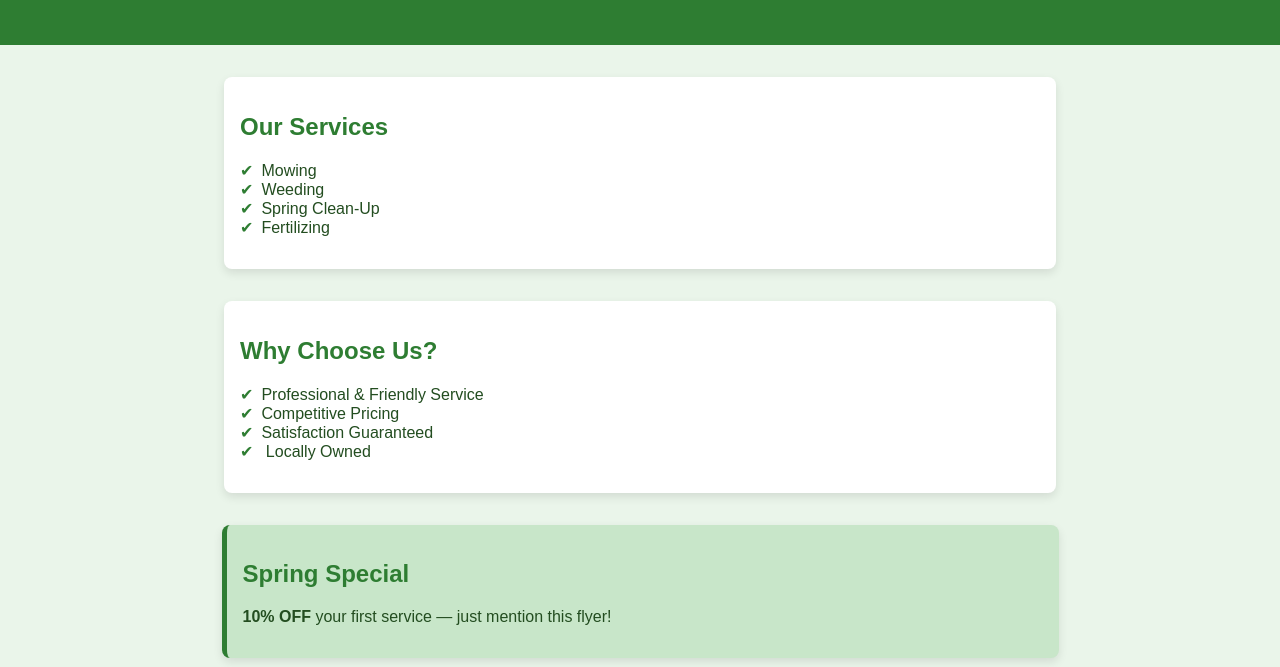
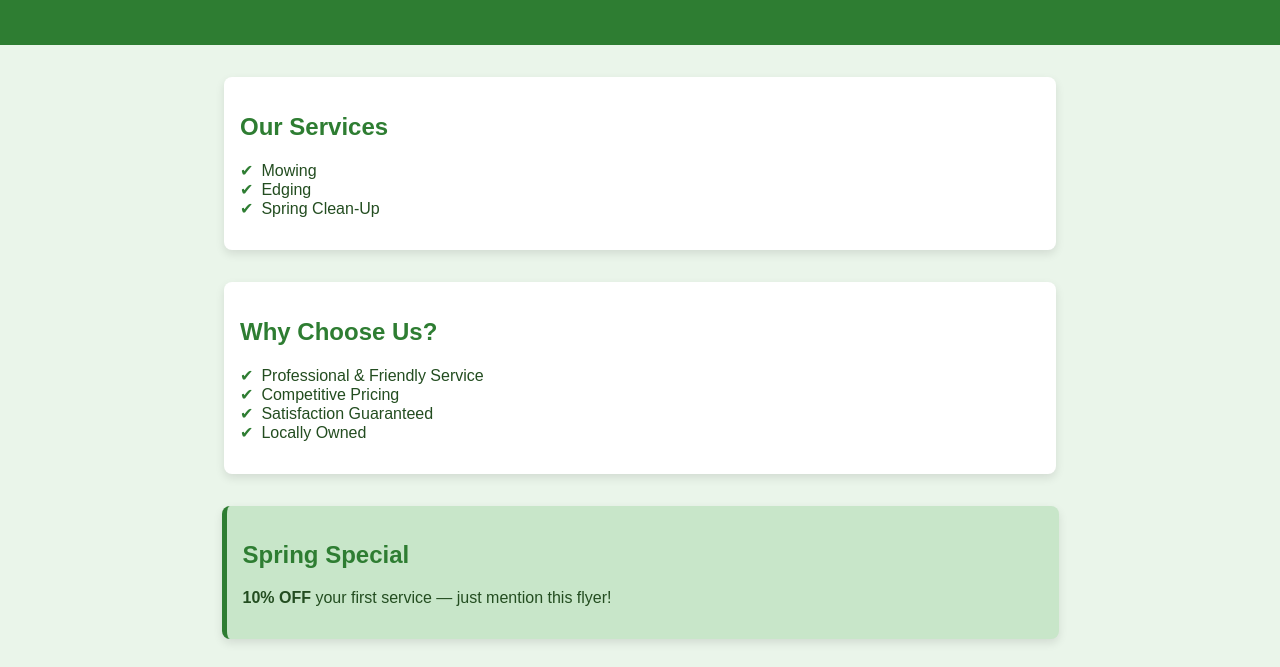
Before and after one commit to NwCalgaryLawns/Royal-Oak-Lawncare, a plain HTML site: page index.html in a window 1280 px wide. Shown: the part 133-800 px from the top of the page. Drawn offline with Linux system fonts and the light colour scheme.

Commit message:
Update index.html

```diff
--- a/index.html
+++ b/index.html
@@ -77,9 +77,8 @@
     <h2>Our Services</h2>
     <ul>
       <li>Mowing</li>
-      <li>Weeding</li>
+      <li>Edging</li>
       <li>Spring Clean-Up</li>
-      <li>Fertilizing</li>
     </ul>
   </section>
 
@@ -89,7 +88,7 @@
       <li>Professional & Friendly Service</li>
       <li>Competitive Pricing</li>
       <li>Satisfaction Guaranteed</li>
-      <li> Locally Owned</li>
+      <li>Locally Owned</li>
     </ul>
   </section>
 
```
